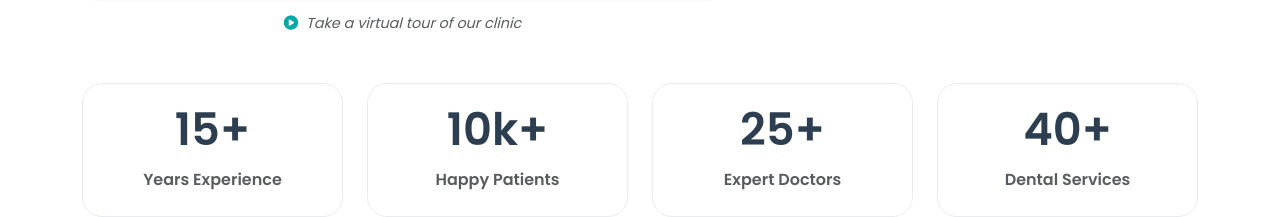
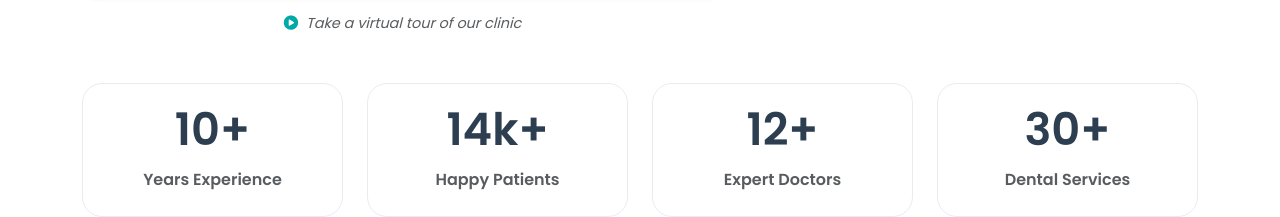
Before and after one commit to don-pd/WhiteDental, a plain HTML site: page index.html in a window 1280 px wide. Shown: the part 3596-3813 px from the top of the page. Drawn offline with nearby package versions, Linux system fonts and the light colour scheme.

Commit message:
about: This commit includes several updates to the index.html file of the WhiteDental project. The changes made are as follows:

```diff
--- a/index.html
+++ b/index.html
@@ -772,25 +772,25 @@
         <div class="row g-4 text-center mb-5">
             <div class="col-md-3 col-6">
                 <div class="card h-100 p-4 stat-card">
-                    <div class="stat-number">15+</div>
+                    <div class="stat-number">10+</div>
                     <p class="text-muted mb-0 mt-2 fw-bold">Years Experience</p>
                 </div>
             </div>
             <div class="col-md-3 col-6">
                 <div class="card h-100 p-4 stat-card">
-                    <div class="stat-number">10k+</div>
+                    <div class="stat-number">14k+</div>
                     <p class="text-muted mb-0 mt-2 fw-bold">Happy Patients</p>
                 </div>
             </div>
             <div class="col-md-3 col-6">
                 <div class="card h-100 p-4 stat-card">
-                    <div class="stat-number">25+</div>
+                    <div class="stat-number">12+</div>
                     <p class="text-muted mb-0 mt-2 fw-bold">Expert Doctors</p>
                 </div>
             </div>
             <div class="col-md-3 col-6">
                 <div class="card h-100 p-4 stat-card">
-                    <div class="stat-number">40+</div>
+                    <div class="stat-number">30+</div>
                     <p class="text-muted mb-0 mt-2 fw-bold">Dental Services</p>
                 </div>
             </div>
```
